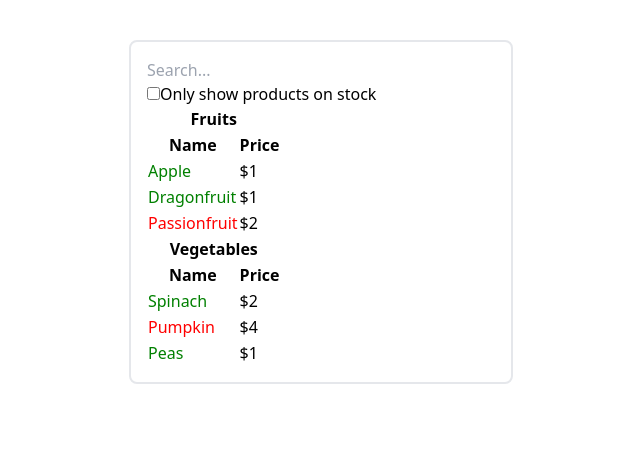
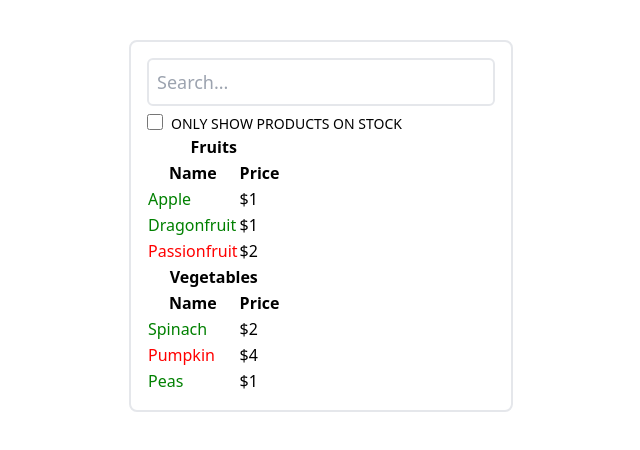
Before and after one commit to AhmedElaguab/react-grocery-store, a React (Create React App) app: page / in a window 1280 px wide. Shown: the top 450 px of the page, without its empty margins (319-959 px from the left). Built offline with nearby package versions, Linux system fonts and the light colour scheme.

Commit message:
Add search bar styles

```diff
--- a/src/components/SearchBar.jsx
+++ b/src/components/SearchBar.jsx
@@ -8,7 +8,7 @@ export default function SearchBar({
     <form>
       <div>
         <input
-          className="search"
+          className="w-full border-2 rounded-md text-lg p-2 mb-2 border-gray-200 focus:border-gray-800"
           type="text"
           placeholder="Search..."
           value={filterText}
@@ -19,7 +19,9 @@ export default function SearchBar({
         />
       </div>
       <div>
+        <label htmlFor="in-stock-only" className="flex">
           <input
+            className="absolute h-4 w-4  accent-gray-700 bg-grey-700 text-red-500 rounded cursor-pointer"
             type="checkbox"
             name="in-stock-only"
             id="in-stock-only"
@@ -28,7 +30,10 @@ export default function SearchBar({
               onInStockOnlyChange(!inStockOnly)
             }}
           />
-        <label htmlFor="in-stock-only">Only show products on stock</label>
+          <span className="text-sm ml-6 uppercase font-medium">
+            Only show products on stock
+          </span>
+        </label>
       </div>
     </form>
   )
```
Lines whose indentation alone changed are shown as unchanged.
